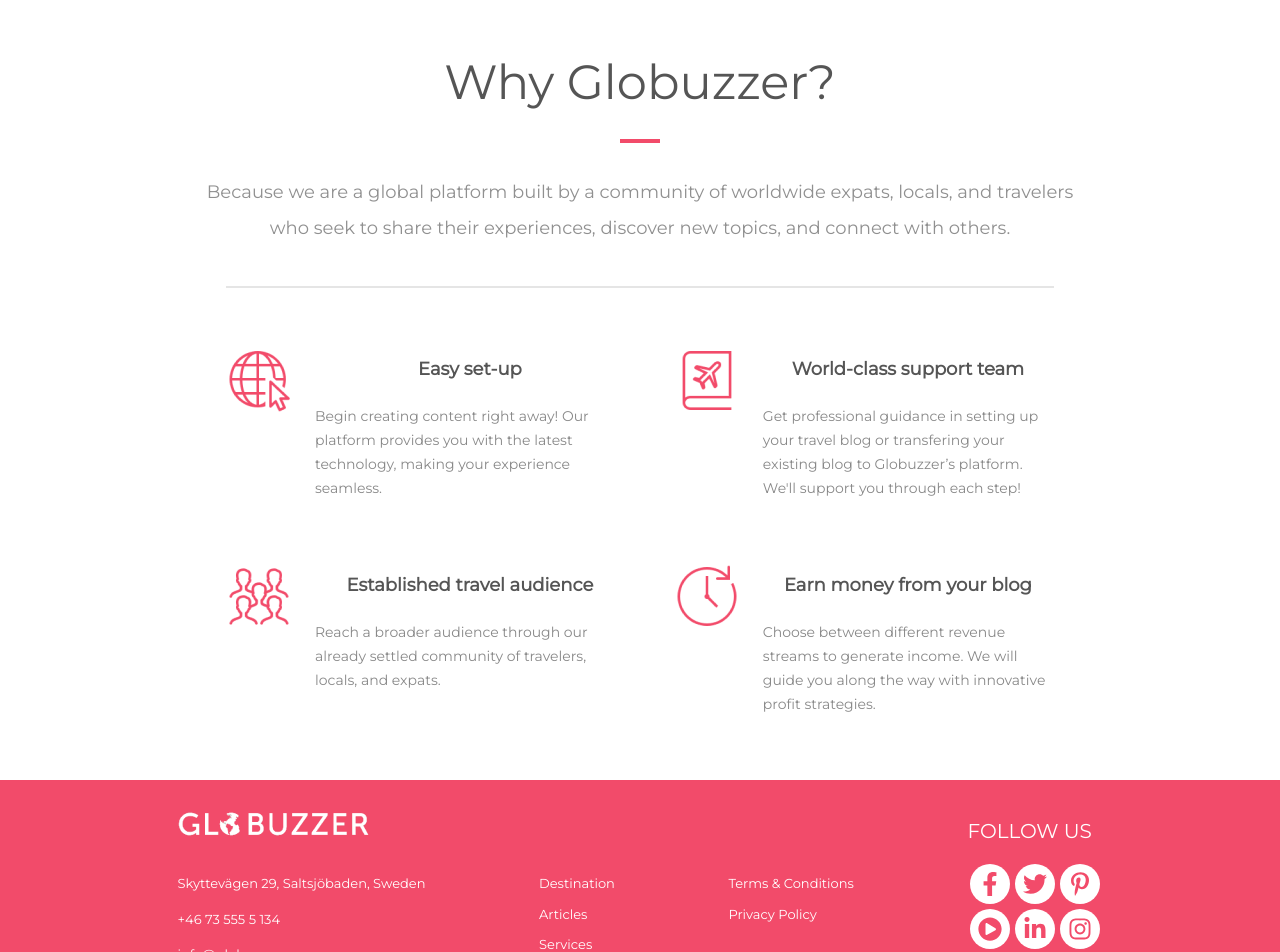
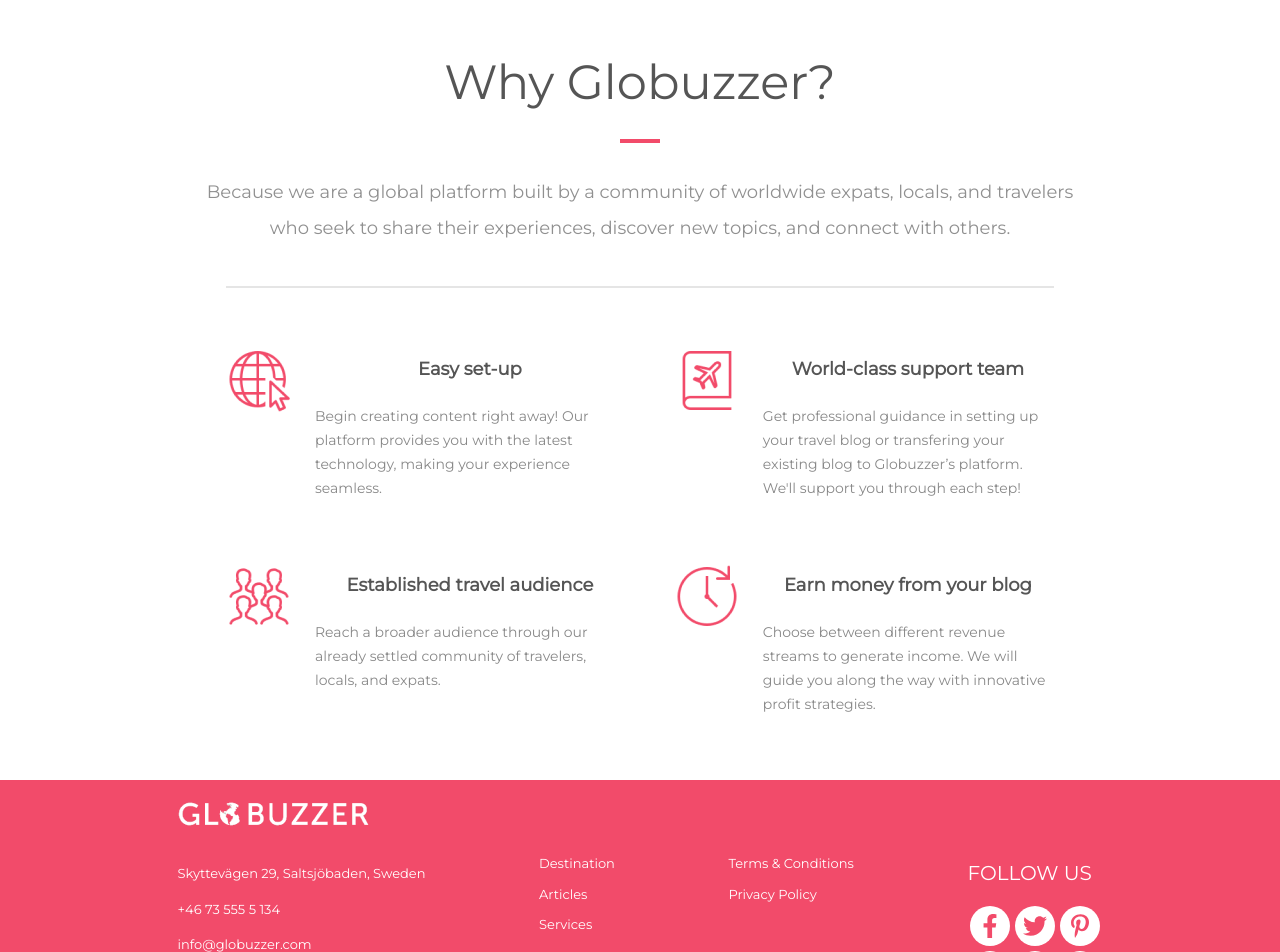
Before and after one commit to tarcea/why-globuzzer, a React (Create React App) app: page / in a window 1280 px wide. Shown: the top 952 px of the page. Built offline with nearby package versions, Linux system fonts and the light colour scheme.

Commit message:
icons aligned with the content

```diff
--- a/src/components/Footer/Footer.css
+++ b/src/components/Footer/Footer.css
@@ -37,14 +37,14 @@
   display: flex;
   flex-direction: column;
   align-items: flex-start;
-  padding-top: 30px;
+  padding-top: 20px;
 }
 
 .column-one {
   display: flex;
   flex-direction: column;
   align-items: flex-start;
-  padding-top: 30px;
+  padding-top: 20px;
 }
 
 
@@ -99,7 +99,7 @@
 }
 
 .icon-column {
-
+  margin: auto 0;
 }
 
 
```
